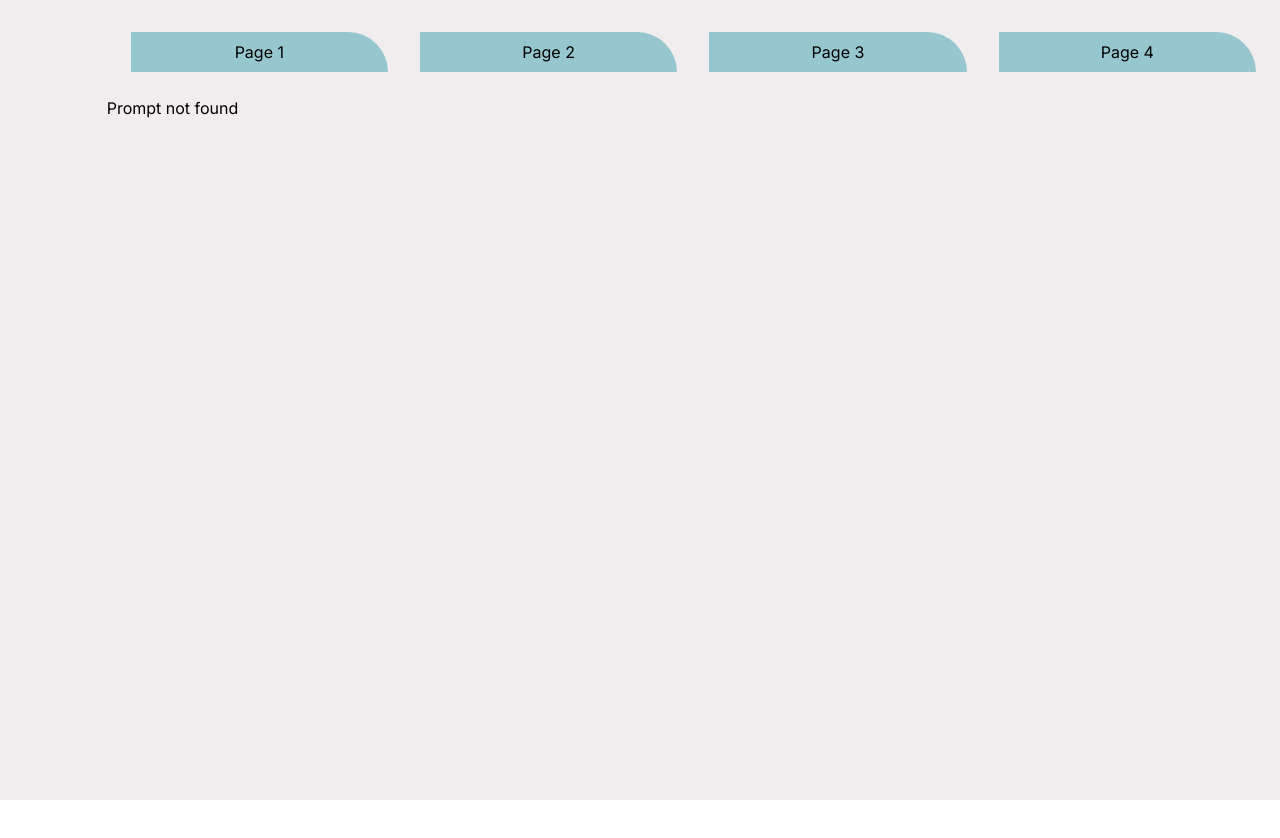
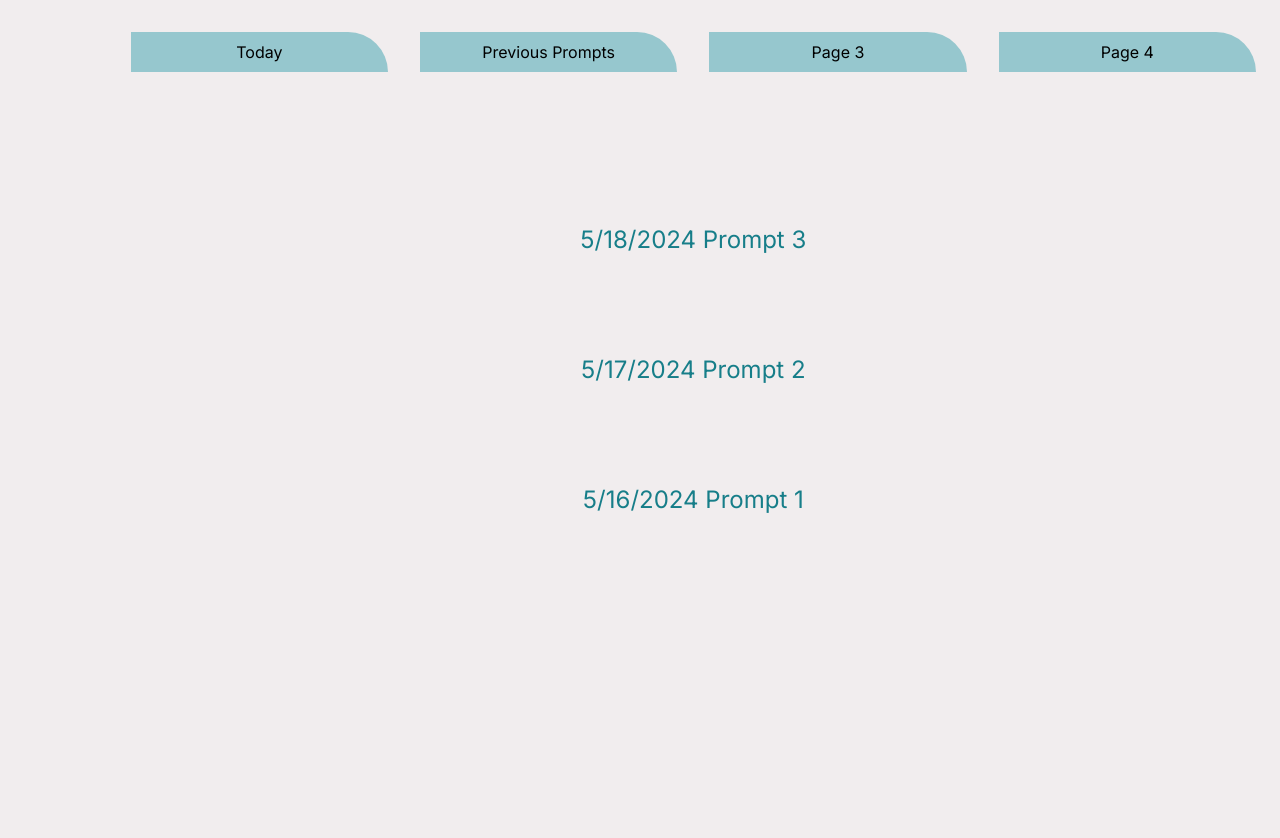
Before and after one commit to everydaymilk/hg-hackathon-2024-daily-insight, a Next.js app: page /previousPrompts in a window 1280 px wide. Before the commit this address had no page. Shown: the top 838 px of the page. Before the commit the page ends 800 px from the top, so only its background shows below. Built offline with nearby package versions, Linux system fonts and the light colour scheme.

Commit message:
Add proper pages

```diff
--- a/next.config.mjs
+++ b/next.config.mjs
@@ -1,4 +1,14 @@
 /** @type {import('next').NextConfig} */
-const nextConfig = {};
+const nextConfig = {
+  async redirects() {
+    return [
+      {
+        source: '/',
+        destination: '/prompts/prompt1',
+        permanent: true
+      }
+    ]
+  }
+};
 
 export default nextConfig;
--- /dev/null
+++ b/src/app/previousPrompts/page.tsx
@@ -0,0 +1,11 @@
+import Link from "next/link";
+
+export default function Home() {
+  return (
+    <main className="flex flex-col  min-h-screen space-y-8 p-24">
+      <Link href="/prompts/prompt3" className="text-user-font text-2xl text-center border-b-2 border-transparent hover:border-user-font p-8">5/18/2024 Prompt 3</Link>
+      <Link href="/prompts/prompt2" className="text-user-font text-2xl text-center border-b-2 border-transparent hover:border-user-font p-8">5/17/2024 Prompt 2</Link>
+      <Link href="/prompts/prompt1" className="text-user-font text-2xl text-center border-b-2 border-transparent hover:border-user-font p-8">5/16/2024 Prompt 1</Link>
+    </main >
+  );
+}
--- a/src/app/[promptId]/page.tsx
+++ b/src/app/prompts/[promptId]/page.tsx
@@ -2,6 +2,7 @@ import PromptList from '@/components/PromptList';
 import { promises as fs } from 'fs';
 
 export async function generateStaticParams() {
+  // Add prompts here so that they are generated as static pages
   const promptIds = ['prompt1', 'prompt2', 'prompt3']
   return promptIds.map((id) => ({
     promptId: id,
--- a/src/components/MenuBar.tsx
+++ b/src/components/MenuBar.tsx
@@ -1,7 +1,6 @@
 "use client"
 
 import Link from 'next/link';
-import MenuButton from './MenuButton';
 import React, { useRef, useState } from 'react';
 
 interface Props {
@@ -9,15 +8,13 @@ interface Props {
 
 
 const Menu: React.FC<Props> = (props) => {
-  const [selectedIndex, setSelectedIndex] = useState(0);
-
   return (
     <>
       <div className="flex justify-between items-end h-20 m-2">
-        <Link href="/prompt1" className='flex items-center justify-center w-full bg-button-bg-default p-2 m-4 rounded-tr-[50px] transform h-10 hover:h-20 transition-transform'>Page 1</Link>
-        <Link href="/prompt2" className='flex items-center justify-center w-full bg-button-bg-default p-2 m-4 rounded-tr-[50px] transform h-10 hover:h-20 transition-transform'>Page 2</Link>
-        <Link href="/prompt3" className='flex items-center justify-center w-full bg-button-bg-default p-2 m-4 rounded-tr-[50px] transform h-10 hover:h-20 transition-transform'>Page 3</Link>
-        <Link href="/prompt4" className='flex items-center justify-center w-full bg-button-bg-default p-2 m-4 rounded-tr-[50px] transform h-10 hover:h-20 transition-transform'>Page 4</Link>
+        <Link href="/prompts/prompt1" className='flex items-center justify-center w-full bg-button-bg-default p-2 m-4 rounded-tr-[50px] transform h-10 hover:h-20 transition-transform'>Today</Link>
+        <Link href="/previousPrompts" className='flex items-center justify-center w-full bg-button-bg-default p-2 m-4 rounded-tr-[50px] transform h-10 hover:h-20 transition-transform'>Previous Prompts</Link>
+        <Link href="/" className='flex items-center justify-center w-full bg-button-bg-default p-2 m-4 rounded-tr-[50px] transform h-10 hover:h-20 transition-transform'>Page 3</Link>
+        <Link href="/" className='flex items-center justify-center w-full bg-button-bg-default p-2 m-4 rounded-tr-[50px] transform h-10 hover:h-20 transition-transform'>Page 4</Link>
       </div>
     </>
   );
--- a/src/components/MenuButton.tsx
+++ /dev/null
@@ -1,22 +0,0 @@
-"use client"
-
-import Link from 'next/link';
-import React, { useRef, useState } from 'react';
-
-interface Props {
-  buttonText: string;
-  href: string;
-  isSelected?: boolean;
-}
-
-
-const MenuButton: React.FC<Props> = (props) => {
-
-  return (
-    <>
-      <Link href={props.href} className='flex items-center justify-center w-full bg-button-bg-default p-2 m-4 rounded-tr-[50px] transform h-10 hover:h-20 transition-transform'>{props.buttonText}</Link>
-    </>
-  );
-}
-
-export default MenuButton;
```
